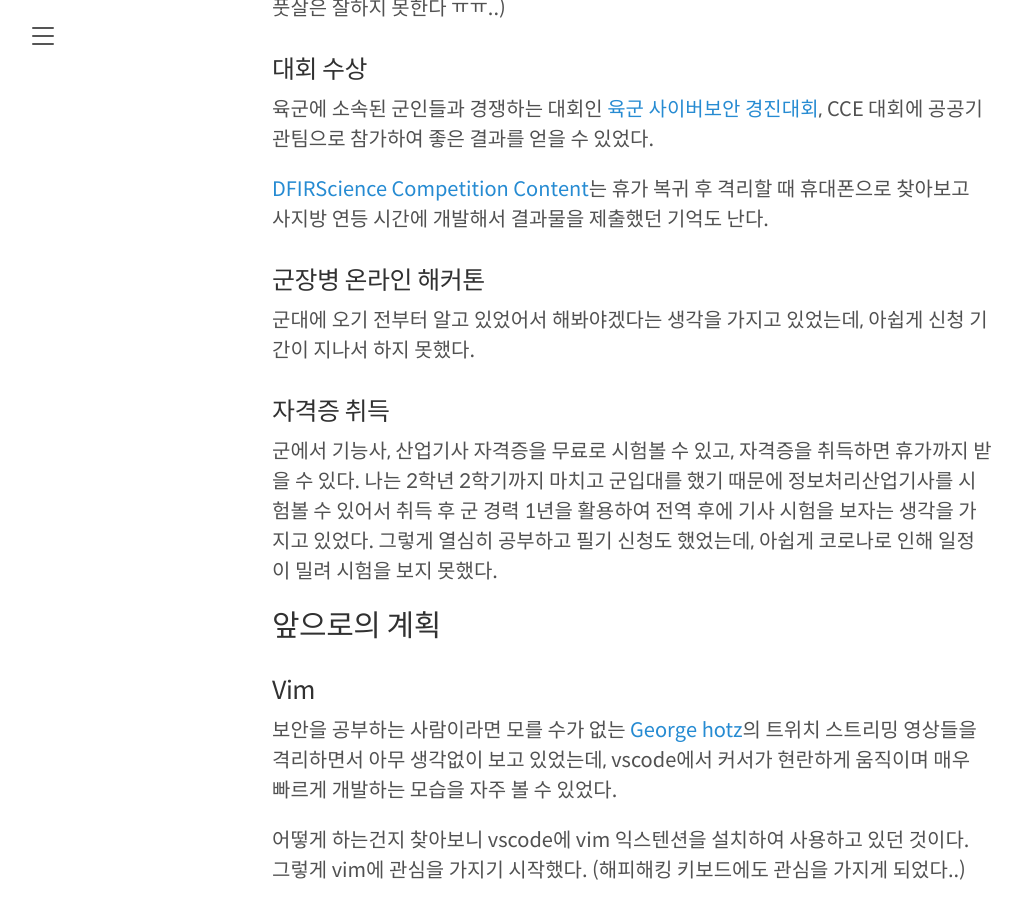
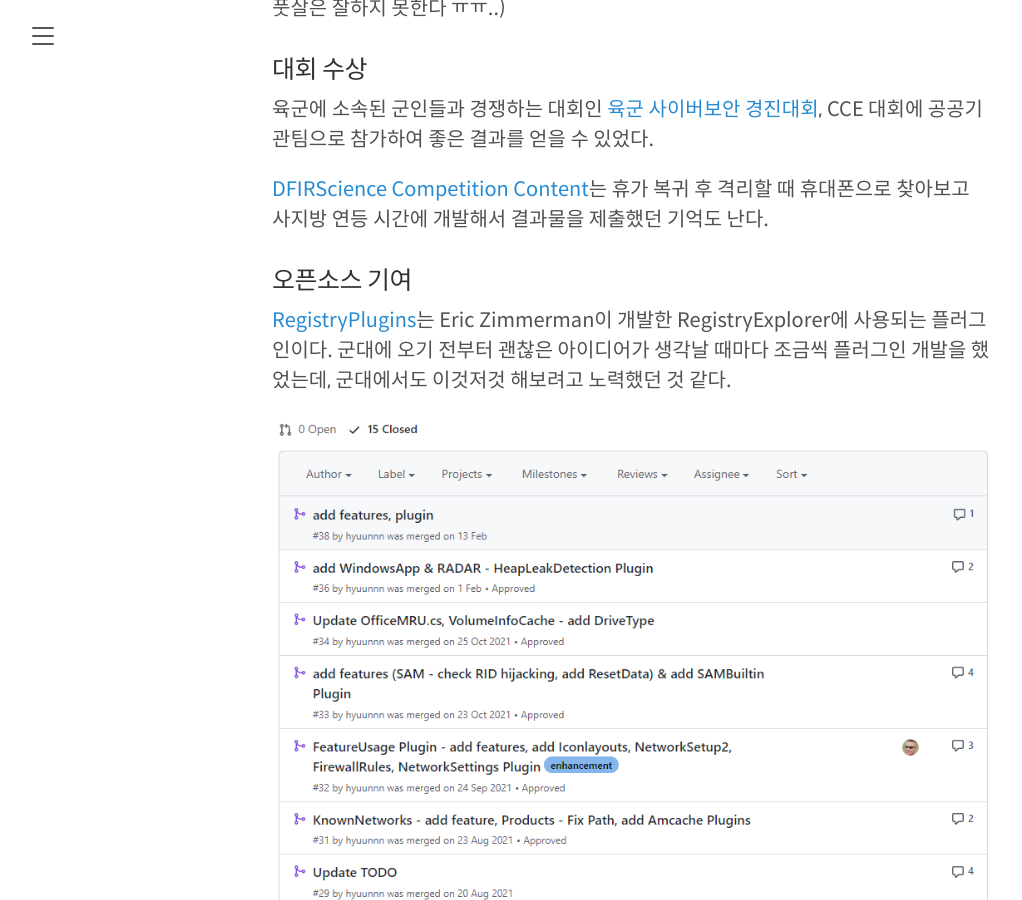
Before and after one commit to hyuunnn/hyuunnn.github.io, a Jekyll site: the page built from _posts/2022-07-25-army.md, in a window 1280 px wide and 900 px high, scrolled down 1242 px. Shown: the whole window, without its empty margins (8-1030 px from the left). Built offline with Jekyll 4.4.1, drawn with Linux system fonts in a browser that asks for light colours.

Commit message:
2022-07-25

```diff
--- a/_posts/2022-07-25-army.md
+++ b/_posts/2022-07-25-army.md
@@ -35,6 +35,12 @@
 육군에 소속된 군인들과 경쟁하는 대회인 <a href="https://kookbang.dema.mil.kr/newsWeb/m/20211027/1/BBSMSTR_000000010023/view.do">육군 사이버보안 경진대회</a>, CCE 대회에 공공기관팀으로 참가하여 좋은 결과를 얻을 수 있었다.
 
 <a href="https://dfir.science/2021/11/WIN-100USD-and-PRIZES-Nov-DFIR-Dev.html">DFIRScience Competition Content</a>는 휴가 복귀 후 격리할 때 휴대폰으로 찾아보고 사지방 연등 시간에 개발해서 결과물을 제출했던 기억도 난다.
+
+### 오픈소스 기여
+
+<a href="https://github.com/EricZimmerman/RegistryPlugins/pulls/hyuunnn">RegistryPlugins</a>는 Eric Zimmerman이 개발한 RegistryExplorer에 사용되는 플러그인이다. 군대에 오기 전부터 괜찮은 아이디어가 생각날 때마다 조금씩 플러그인 개발을 했었는데, 군대에서도 이것저것 해보려고 노력했던 것 같다.
+
+![](/assets/images/2022-07-25/2.png)
 
 ### 군장병 온라인 해커톤
 
```
Also changed, not shown: assets/images/2022-07-25/2.png (added).
